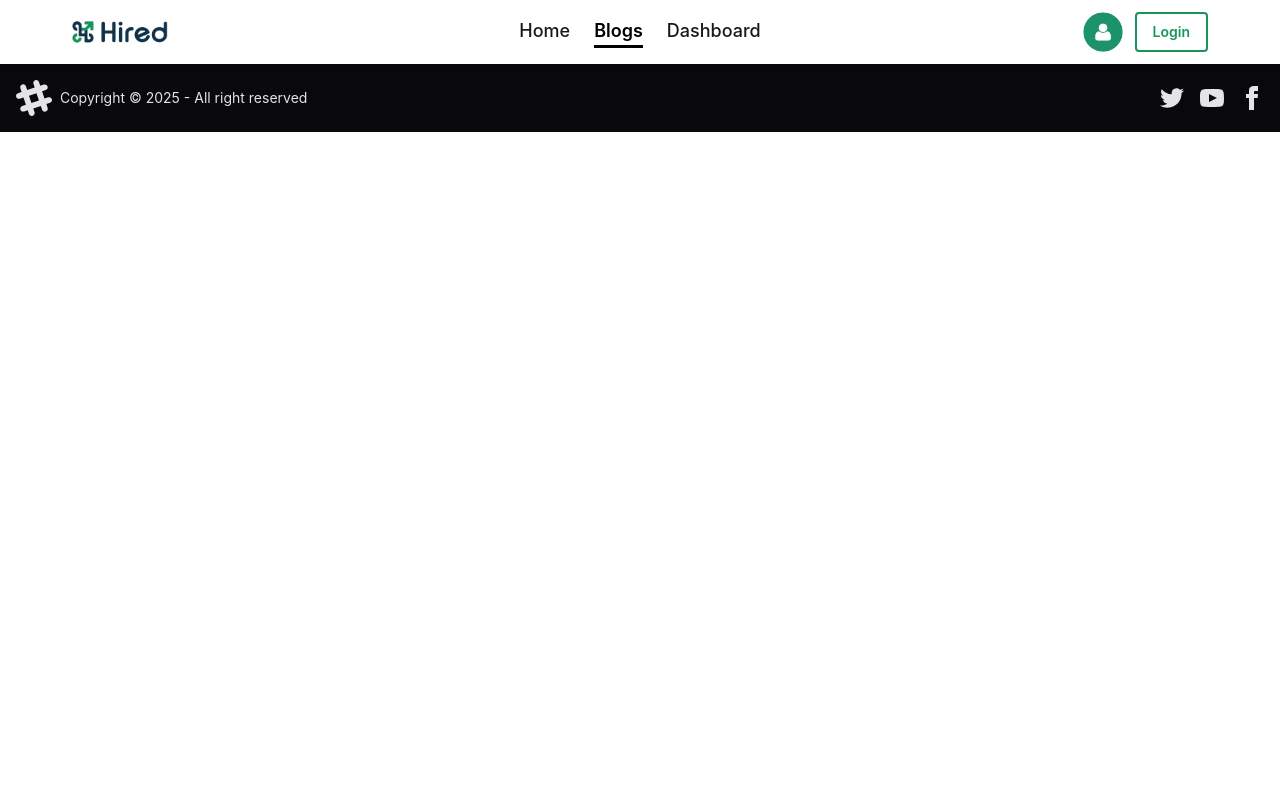
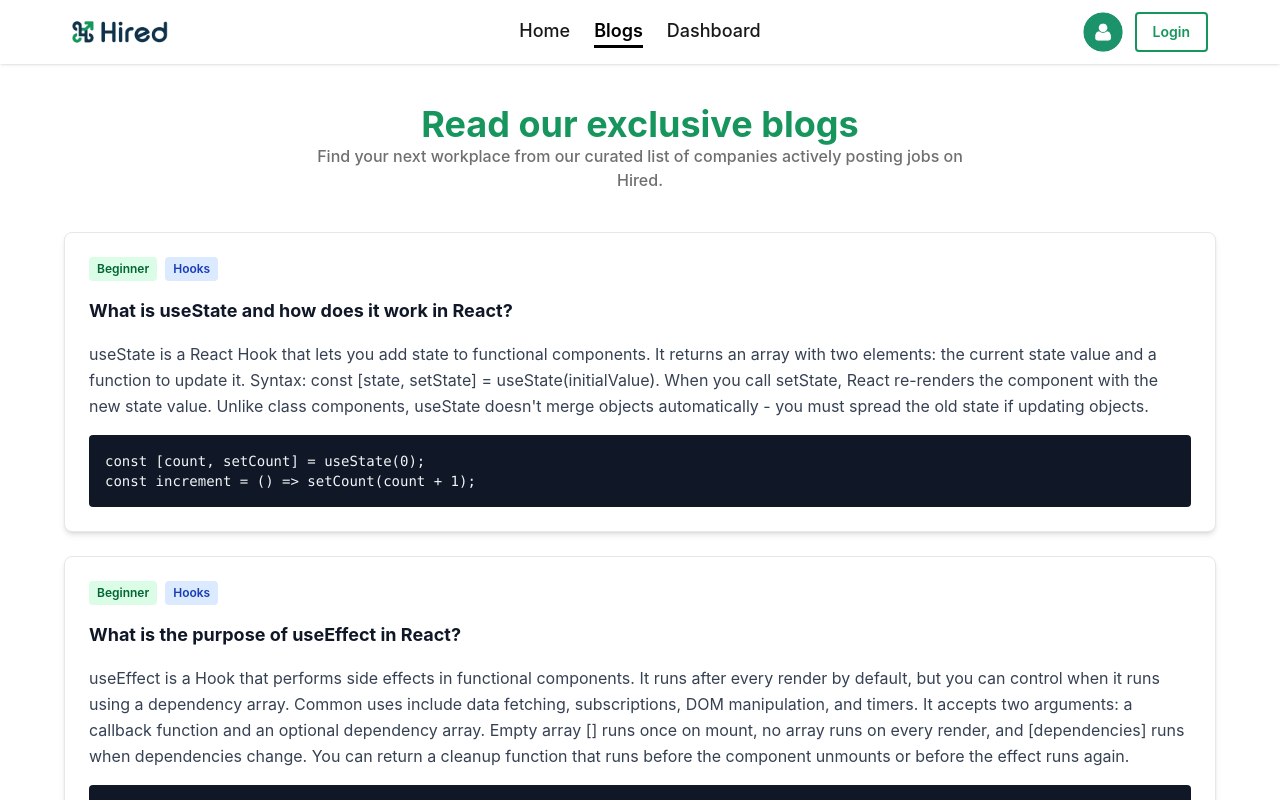
Before and after one commit to MishkatMukit/Hired, a React (Vite) app: page /blogs in a window 1280 px wide. Shown: the top 800 px of the page. Built offline with nearby package versions, Linux system fonts and the light colour scheme; no server answers.

Commit message:
added dashboard and blogs page

```diff
--- /dev/null
+++ b/public/blogs.json
@@ -0,0 +1,43 @@
+
+[
+    {
+      "id": 1,
+      "question": "What is useState and how does it work in React?",
+      "answer": "useState is a React Hook that lets you add state to functional components. It returns an array with two elements: the current state value and a function to update it. Syntax: const [state, setState] = useState(initialValue). When you call setState, React re-renders the component with the new state value. Unlike class components, useState doesn't merge objects automatically - you must spread the old state if updating objects.",
+      "category": "Hooks",
+      "difficulty": "Beginner",
+      "codeExample": "const [count, setCount] = useState(0);\nconst increment = () => setCount(count + 1);"
+    },
+    {
+      "id": 2,
+      "question": "What is the purpose of useEffect in React?",
+      "answer": "useEffect is a Hook that performs side effects in functional components. It runs after every render by default, but you can control when it runs using a dependency array. Common uses include data fetching, subscriptions, DOM manipulation, and timers. It accepts two arguments: a callback function and an optional dependency array. Empty array [] runs once on mount, no array runs on every render, and [dependencies] runs when dependencies change. You can return a cleanup function that runs before the component unmounts or before the effect runs again.",
+      "category": "Hooks",
+      "difficulty": "Beginner",
+      "codeExample": "useEffect(() => {\n  fetch('/api/data')\n    .then(res => res.json())\n    .then(data => setData(data));\n}, []); // Runs once on mount"
+    },
+    {
+      "id": 3,
+      "question": "What is a custom hook in React and when should you use one?",
+      "answer": "A custom hook is a JavaScript function whose name starts with 'use' and that may call other hooks. It lets you extract component logic into reusable functions. Use custom hooks when you have stateful logic that needs to be shared across multiple components, or to simplify complex components by extracting logic. Unlike regular functions, custom hooks can use React hooks inside them. They're perfect for encapsulating common patterns like data fetching, form handling, subscriptions, or animations.",
+      "category": "Hooks",
+      "difficulty": "Intermediate",
+      "codeExample": "function useLocalStorage(key, initialValue) {\n  const [value, setValue] = useState(() => {\n    return localStorage.getItem(key) || initialValue;\n  });\n  \n  useEffect(() => {\n    localStorage.setItem(key, value);\n  }, [key, value]);\n  \n  return [value, setValue];\n}"
+    },
+    {
+      "id": 4,
+      "question": "Difference between controlled and uncontrolled components? Which one is better?",
+      "answer": "Controlled components have their form data handled by React state. The input value is controlled by state, and changes trigger state updates via onChange handlers. Uncontrolled components store their data in the DOM itself, accessed via refs. Controlled components are generally better because they give you full control, enable validation, conditional rendering, and make testing easier. They follow React's data flow principles. Use uncontrolled components only for simple forms, file inputs, or when integrating with non-React libraries. Controlled components are the React-recommended approach for most cases.",
+      "category": "Forms",
+      "difficulty": "Intermediate",
+      "codeExample": "// Controlled\nconst [name, setName] = useState('');\n<input value={name} onChange={e => setName(e.target.value)} />\n\n// Uncontrolled\nconst inputRef = useRef();\n<input ref={inputRef} />\nconst value = inputRef.current.value;"
+    },
+    {
+      "id": 5,
+      "question": "Tell us something about useFormStatus()",
+      "answer": "useFormStatus is a React Hook (introduced in React 19) that provides status information about a form submission. It returns an object with properties like 'pending' (boolean indicating if form is submitting), 'data' (FormData being submitted), and 'method' (HTTP method). It must be called from a component that is rendered inside a <form> with an action prop. This hook is particularly useful for showing loading states, disabling submit buttons during submission, or displaying progress indicators. It works seamlessly with React Server Actions and enables building better form UX without manual state management.",
+      "category": "Forms",
+      "difficulty": "Advanced",
+      "codeExample": "function SubmitButton() {\n  const { pending } = useFormStatus();\n  \n  return (\n    <button type='submit' disabled={pending}>\n      {pending ? 'Submitting...' : 'Submit'}\n    </button>\n  );\n}"
+    }
+  ]
--- a/src/Components/AuthComponents/Login.jsx
+++ b/src/Components/AuthComponents/Login.jsx
@@ -1,19 +1,22 @@
-import React, { use } from 'react';
+import React, { use, useState } from 'react';
 import { Link, useLocation, useNavigate } from 'react-router';
 import { AuthContext } from '../../Provider/AuthProvider';
 
 const Login = () => {
     const {loginUser, user, setUser} = use(AuthContext)
+    const [error, setError] = useState("")
     const location = useLocation()
     const navigate = useNavigate()
     const handleLogin = (e) => {
+        setError("")
         e.preventDefault();
         const email = e.target.email.value;
         const password = e.target.password.value;
         loginUser(email, password).then((result)=>{
+
              setUser(result)
              navigate(location.state? location.state : "/")
-        }).catch(error=>console.log(error))
+        }).catch(()=>setError("Invalid email or password combination"))
 
     }
     return (
@@ -49,6 +52,7 @@ const Login = () => {
                                     <p className='text-accent'>Password</p>
                                     <input name='password' className='input w-full rounded-md input-bordered' type="text" placeholder='Enter Password' />
                                 </div>
+                                <p className='text-red-800/80 text-sm'>{error}</p>
                                 <Link className='text-secondary underline'>Forgot Password?</Link>
                                 <input className='btn btn-secondary shadow-none w-full my-3' type="submit" />
                                 <p className='text-center font-medium'>Don't have an account? <Link className=' font-medium text-secondary' to="/register">Register</Link></p>
--- /dev/null
+++ b/src/Components/Blog/Blog.jsx
@@ -0,0 +1,39 @@
+import React from 'react';
+
+const Blog = ({ blog }) => {
+    const difficultyColors = {
+        Beginner: 'bg-green-100 text-green-800',
+        Intermediate: 'bg-yellow-100 text-yellow-800',
+        Advanced: 'bg-red-100 text-red-800'
+    };
+    return (
+        <div>
+            <div className="bg-white rounded-lg shadow-md border border-gray-200 p-6">
+                <div className="flex gap-2 mb-4">
+                    <span className={`px-2 py-1 text-xs font-semibold rounded ${difficultyColors[blog.difficulty]}`}>
+                        {blog.difficulty}
+                    </span>
+                    <span className="px-2 py-1 text-xs font-semibold bg-blue-100 text-blue-800 rounded">
+                        {blog.category}
+                    </span>
+                </div>
+
+                <h3 className="text-lg font-bold text-gray-900 mb-4">
+                    {blog.question}
+                </h3>
+
+                <p className="text-gray-700 mb-4 leading-relaxed">
+                    {blog.answer}
+                </p>
+
+                <div className="bg-gray-900 rounded p-4 overflow-x-auto">
+                    <pre className="text-sm text-gray-100 font-mono ">
+                        <code>{blog.codeExample}</code>
+                    </pre>
+                </div>
+            </div>
+        </div>
+    );
+};
+
+export default Blog;
--- /dev/null
+++ b/src/Pages/Blogs.jsx
@@ -0,0 +1,24 @@
+import React from 'react';
+import { useLoaderData } from 'react-router';
+import Blog from '../Components/Blog/Blog';
+const Blogs = () => {
+    const blogs = useLoaderData()
+    return (
+        <div className='max-w-[90%] mx-auto mt-16'>
+            <div className='text-center py-10'>
+                    <h1 className='text-4xl font-bold text-secondary'>Read our exclusive blogs </h1>
+                    <p className='max-w-2xl mx-auto text-md font-medium text-accent'>Find your next workplace from our curated list of companies actively posting jobs on Hired.</p>
+                </div>
+            <div className='flex flex-col gap-6 pb-10'>
+                {
+                    blogs.map(blog=>(
+                        <Blog blog={blog}></Blog>
+                    ))
+                }
+            </div>
+
+        </div>
+    );
+};
+
+export default Blogs;
--- /dev/null
+++ b/src/Pages/Dashboard.jsx
@@ -0,0 +1,22 @@
+import React, { use } from 'react';
+import { AuthContext } from '../Provider/AuthProvider';
+import { FiEdit } from 'react-icons/fi';
+
+const Dashboard = () => {
+    const {user} = use(AuthContext)
+    console.log(user);
+    return (
+        <div className='min-h-screen mt-24 max-w-[90%] mx-auto relative'>
+            <div className='flex flex-col md:flex-row items-center gap-6  p-10 rounded-xl border border-secondary/20 shadow-lg'>
+                <img className='w-40 rounded-full' src={user?.photoURL} alt="" />
+                <div className=' text-center md:text-left'>
+                    <h1 className='text-2xl font-semibold'>{user?.displayName}</h1>
+                    <h1 className='text-accent'>{user?.email}</h1>
+                </div>
+            </div>
+            <button className='cursor-pointer text-secondary absolute top-5 right-5'><FiEdit size={24} /></button>
+        </div>
+    );
+};
+
+export default Dashboard;
--- a/src/Routes/Router.jsx
+++ b/src/Routes/Router.jsx
@@ -7,6 +7,8 @@ import PrivateRoute from './PrivateRoute/PrivateRoute';
 import Login from '../Components/AuthComponents/Login';
 import Register from '../Components/AuthComponents/Register';
 import Loading from '../Components/Loading/Loading';
+import Dashboard from '../Pages/Dashboard';
+import Blogs from '../Pages/Blogs';
 
 
 const router = createBrowserRouter([
@@ -23,7 +25,8 @@ const router = createBrowserRouter([
             },
             {
                 path:"/blogs",
-                element: <h1>this is blogs page</h1>
+                element: <Blogs/>,
+                loader: ()=>fetch("/blogs.json")
             },
             {
                 path:"/companyDetails/:id",
@@ -41,7 +44,7 @@ const router = createBrowserRouter([
             },
             {
                 path: "/dashboard",
-                element: <h1>this is dashboard page</h1>
+                element: <PrivateRoute><Dashboard/></PrivateRoute>
             }
         ]
     }
```
